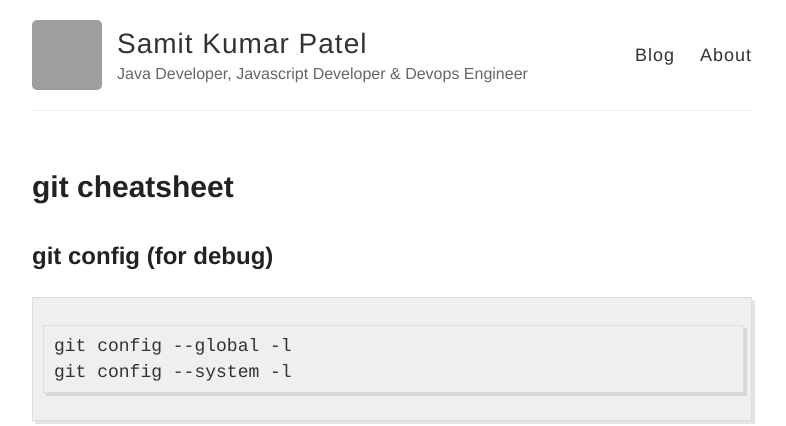
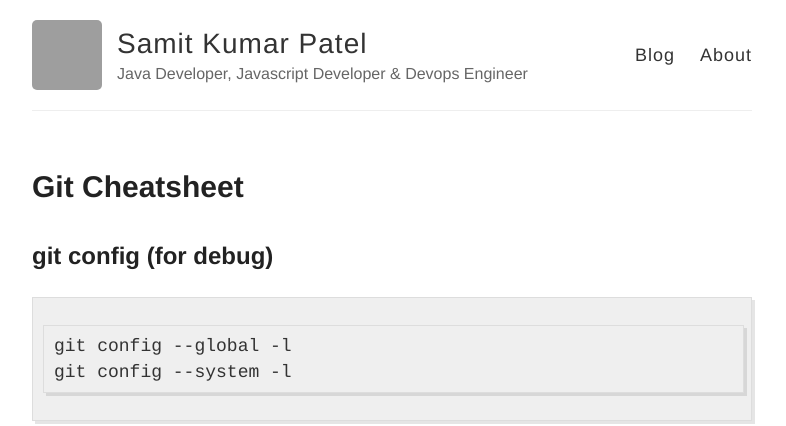
Before and after one commit to samitkumarpatel/samitkumarpatel.github.io, a Jekyll site: the page built from _posts/2019-9-6-git-cheatsheet.md, in a window 1280 px wide and 900 px high. Shown: the top 426 px of the window, without its empty margins (248-1034 px from the left). Built offline with Jekyll 4.4.1, drawn with Linux system fonts in a browser that asks for light colours; grey boxes are pictures that could not be loaded.

```diff
--- a/_posts/2019-9-6-git-cheatsheet.md
+++ b/_posts/2019-9-6-git-cheatsheet.md
@@ -1,6 +1,6 @@
 ---
 layout: post
-title: git cheatsheet
+title: Git Cheatsheet
 ---
 
 ## git config (for debug)
```
